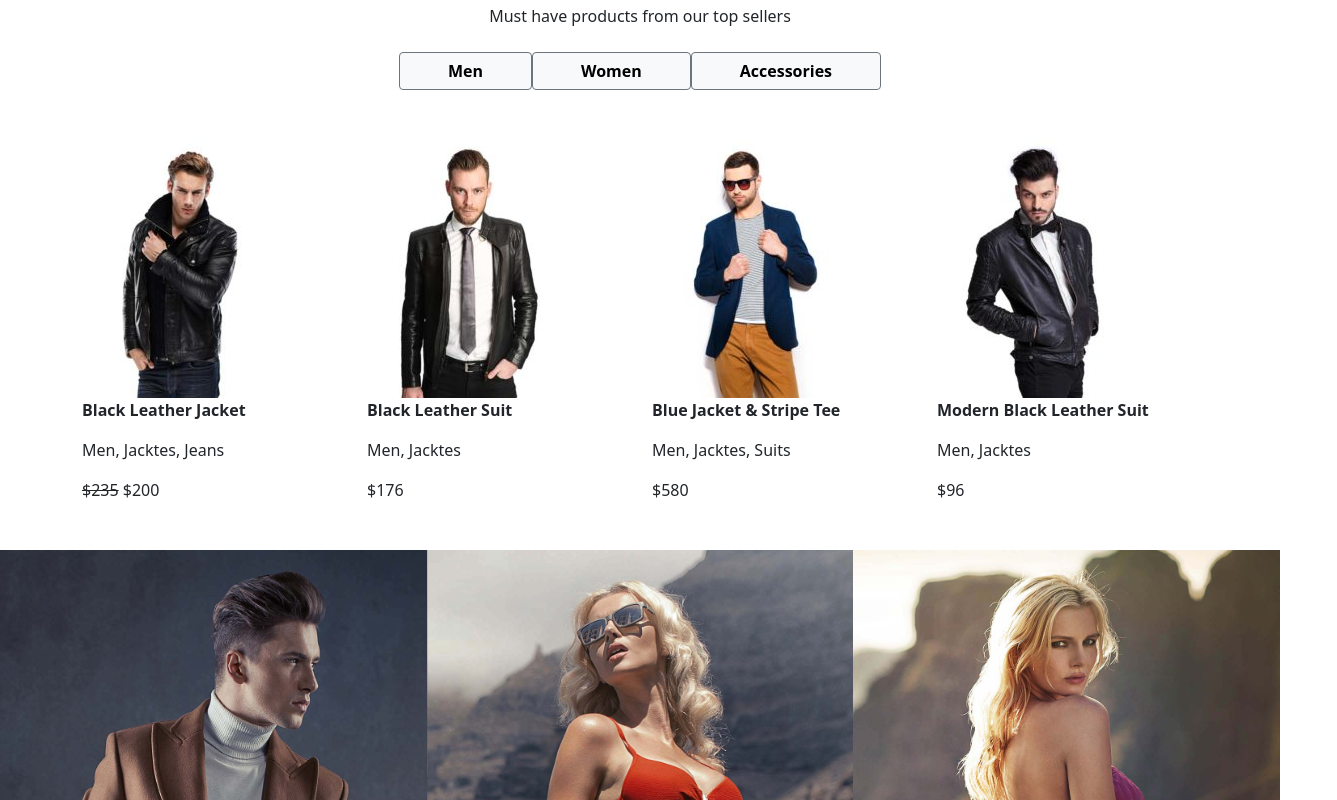
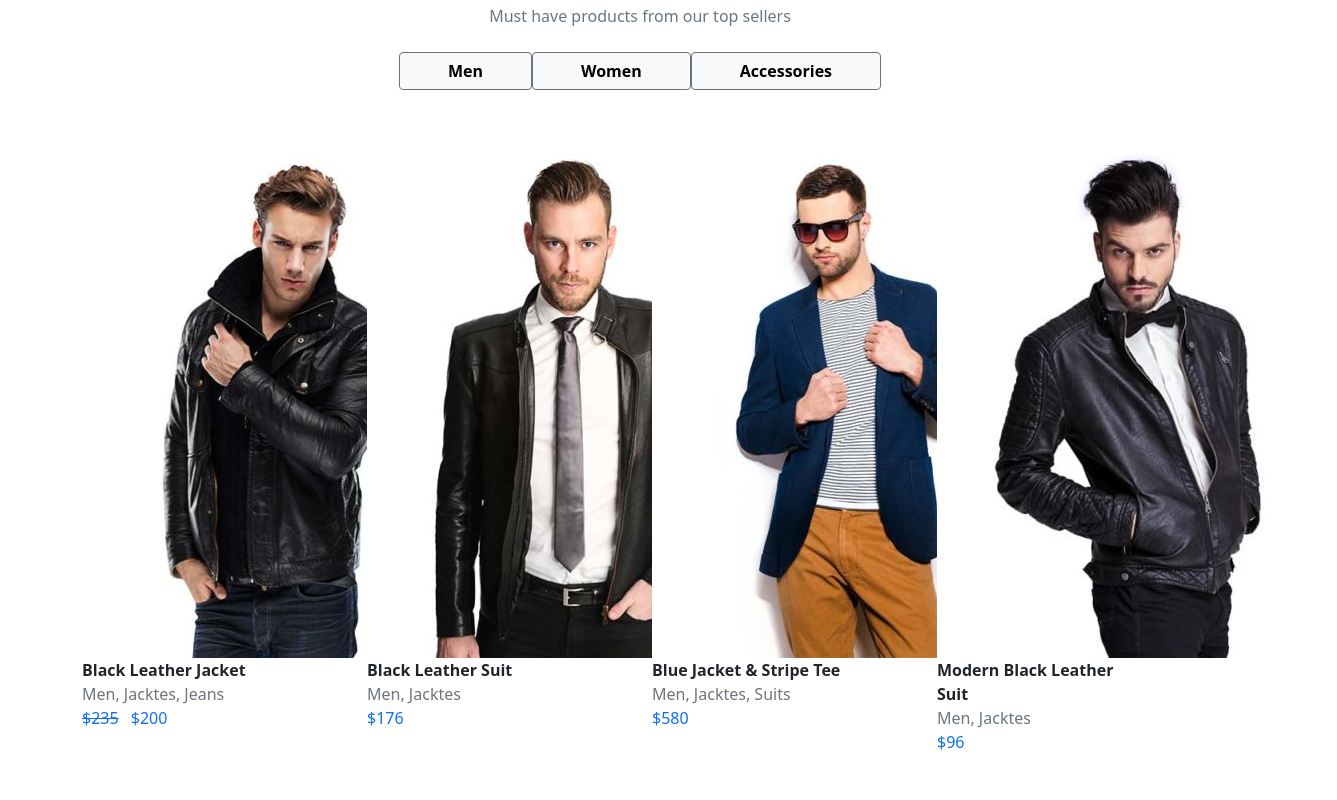
Before and after one commit to chiaraxs/proj-html-vuejs, a Vue app: page / in a window 1280 px wide. Shown: the part 760-1560 px from the top of the page, 1337 px wide, since content can reach past the window. Built offline with nearby package versions, Linux system fonts and the light colour scheme.

Commit message:
Fixed: FeaturedProducts style

```diff
--- a/src/components/FeaturedProducts.vue
+++ b/src/components/FeaturedProducts.vue
@@ -4,7 +4,7 @@
 
             <div class="text-center">
                 <h1>Featured Products</h1>
-                <p>Must have products from our top sellers</p>
+                <p class="text-muted">Must have products from our top sellers</p>
             </div>
 
 
@@ -12,8 +12,8 @@
             <div class="mt-4 justify-content-center d-flex">
 
                 <button type="button" class="btn btn-light border border-secondary px-5 fw-bold">Men</button>
-                <button type="button" class="btn btn-light border border-secondary px-5  fw-bold">Women</button>
-                <button type="button" class="btn btn-light border border-secondary px-5  fw-bold">Accessories</button>
+                <button type="button" class="btn btn-light border border-secondary px-5 fw-bold">Women</button>
+                <button type="button" class="btn btn-light border border-secondary px-5 fw-bold">Accessories</button>
 
             </div>
              <!-- / BUTTONS -->
@@ -24,10 +24,15 @@
                 <!-- OUTFIT 1 -->
                 <div class="col">
 
-                    <img src="../assets/img/black_elegant_leather_jacket-200x260.jpg" alt="">
-                    <p class="fw-bold">Black Leather Jacket</p>
-                    <p>Men, Jacktes, Jeans</p>
-                    <span class="text-decoration-line-through">$235</span> <span>$200</span>
+                    <div class="container-outfit">
+                        <img src="../assets/img/black_elegant_leather_jacket-400x520.jpg" alt="">
+                        <span class="fw-bold">Black Leather Jacket</span>
+                        <br>
+                        <span class="text-muted">Men, Jacktes, Jeans</span>
+                        <br>
+                        <span class="text-decoration-line-through text-primary me-2">$235</span> <span class="text-primary">$200</span>
+                    </div>
+
 
                 </div>
                 <!-- / OUTFIT 1  -->
@@ -35,29 +40,46 @@
                 <!-- OUTFIT 2 -->
                 <div class="col">
 
-                    <img src="../assets/img/black_leather_suit-200x260.jpg" alt="">
-                    <p class="fw-bold">Black Leather Suit</p>
-                    <p>Men, Jacktes</p>
-                    <span>$176</span>
+                    <div class="container-outfit">
+                        <img src="../assets/img/black_leather_suit-400x520.jpg" alt="">
+                        <span class="fw-bold">Black Leather Suit</span>
+                        <br>
+                        <span class="text-muted">Men, Jacktes</span>
+                        <br>
+                        <span class="text-primary">$176</span>
+                    </div>
+
 
                 </div>
                 <!-- / OUTFIT 2 -->
 
                 <!-- OUTFIT 3 -->
                 <div class="col">
-                    <img src="../assets/img/blue_jacket_and_white_stripe_tee-200x260.jpg" alt="">
-                    <p class="fw-bold">Blue Jacket & Stripe Tee</p>
-                    <p>Men, Jacktes, Suits</p>
-                    <span>$580</span>
+
+                    <div class="container-outfit">
+                        <img src="../assets/img/blue_jacket_and_white_stripe_tee-400x520.jpg" alt="">
+                        <span class="fw-bold">Blue Jacket & Stripe Tee</span>
+                        <br>
+                        <span class="text-muted">Men, Jacktes, Suits</span>
+                        <br>
+                        <span class="text-primary">$580</span>
+                    </div>
+
                 </div>
                 <!-- / OUTFIT 3 -->
 
                 <!-- OUTFIT 4 -->
                 <div class="col">
-                    <img src="../assets/img/modern_black_leather_suit-200x260.jpg" alt="">
-                    <p class="fw-bold">Modern Black Leather Suit</p>
-                    <p>Men, Jacktes</p>
-                    <span>$96</span>
+
+                    <div class="container-outfit">
+                        <img src="../assets/img/modern_black_leather_suit-400x520.jpg" alt="">
+                        <span class="fw-bold">Modern Black Leather Suit</span>
+                        <br>
+                        <span class="text-muted">Men, Jacktes</span>
+                        <br>
+                        <span class="text-primary">$96</span>
+                    </div>
+
                 </div>
                 <!-- / OUTFIT 4 -->
 
@@ -80,4 +102,8 @@ export default {
 <style lang="scss" scoped>
 @import '@/style/variables.scss';
 
+.container-outfit{
+    width: 200px;
+}
+
 </style>
```
